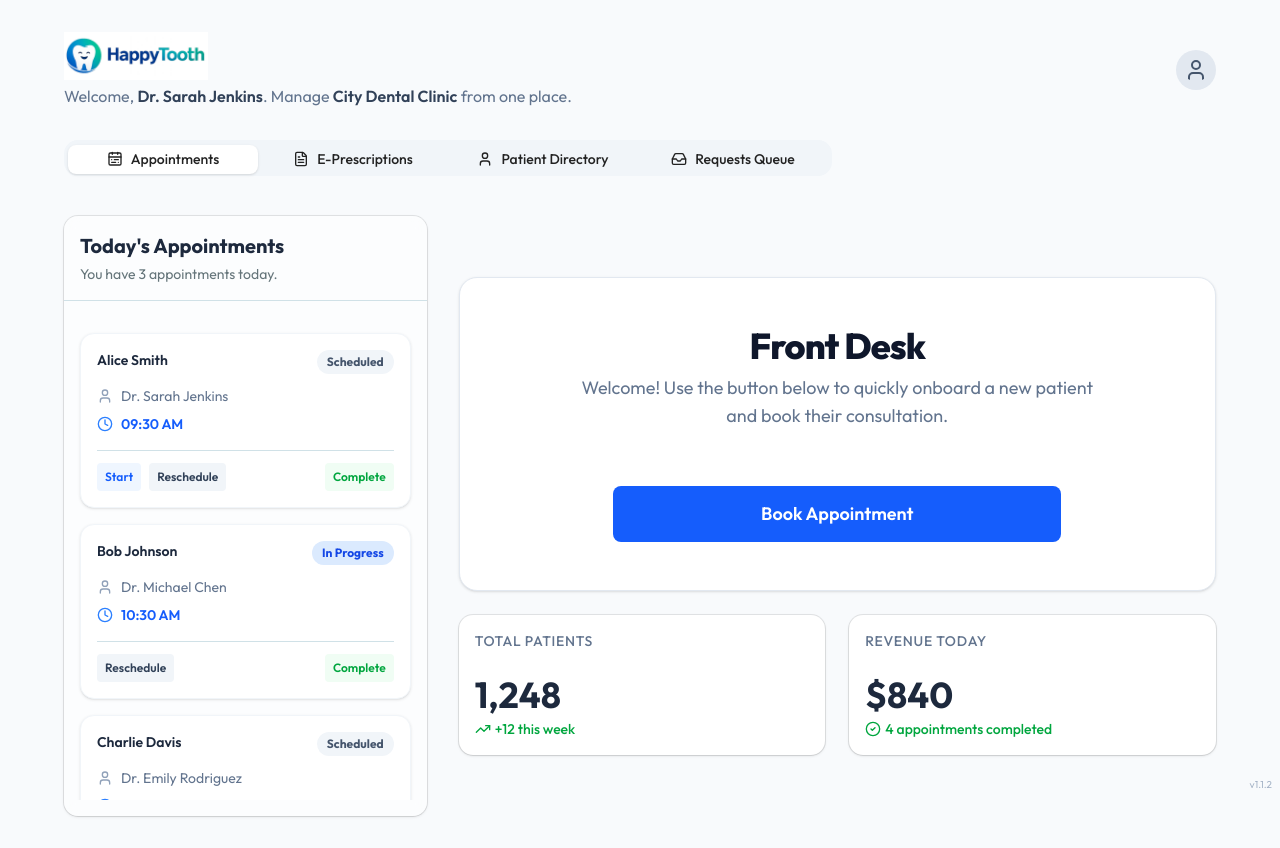
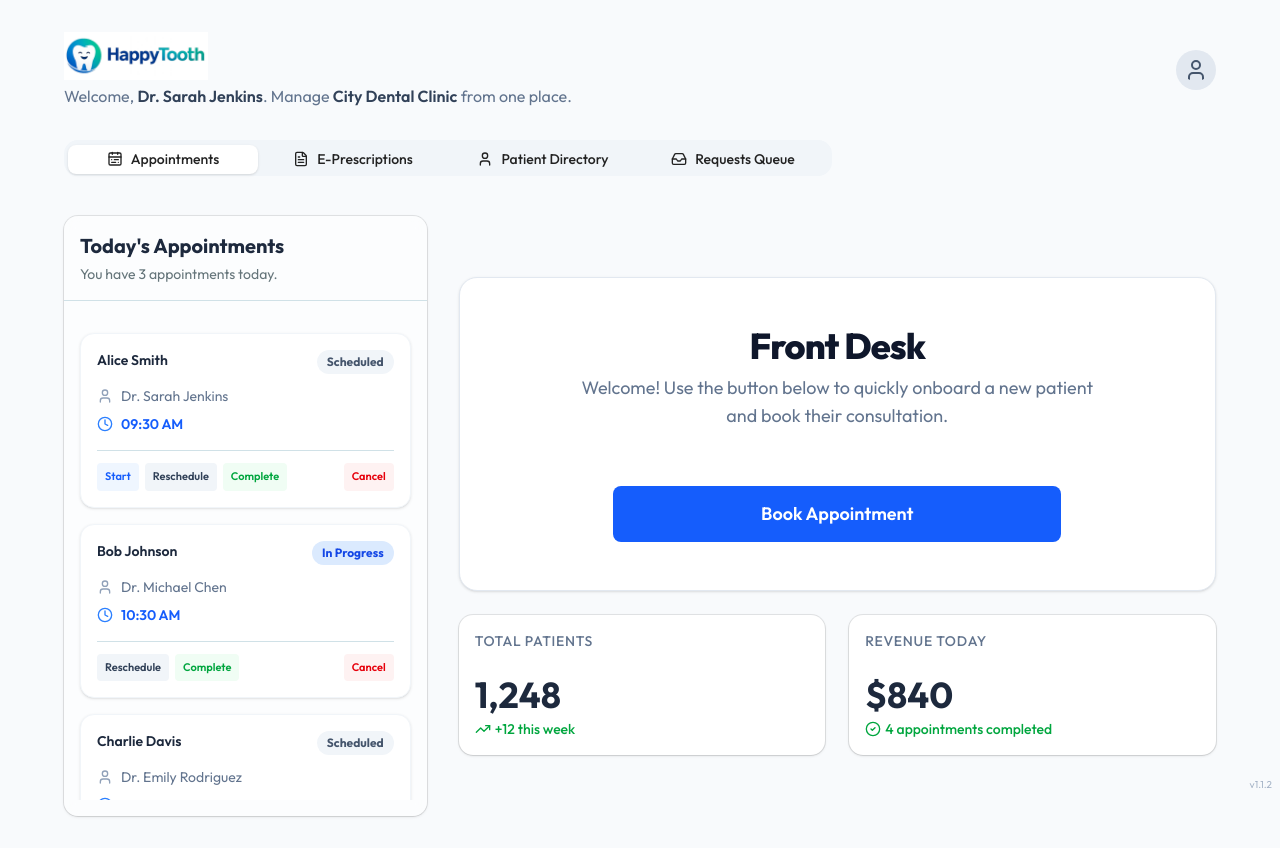
Before and after one commit to NipunMagotra/Dentistry, a Next.js app: page /1 in a window 1280 px wide. Built offline with nearby package versions, Linux system fonts and the light colour scheme.

Commit message:
fix: update reschedule status to Rescheduled and add Cancel appointment option

```diff
--- a/src/app/[tenant]/page.tsx
+++ b/src/app/[tenant]/page.tsx
@@ -174,6 +174,11 @@ export default function Dashboard() {
     localStorage.setItem("pending_appointments", JSON.stringify(updatedPending))
   }
 
+  const handleCancelAppointment = (id: string) => {
+    const list = appointments.filter((apt) => apt.id !== id)
+    updateAppointments(list)
+  }
+
   const handleUpdateStatus = (id: string, newStatus: string) => {
     const list = appointments.map((apt) => (apt.id === id ? { ...apt, status: newStatus } : apt))
     updateAppointments(list)
@@ -185,7 +190,7 @@ export default function Dashboard() {
   }
 
   const handleReschedule = (id: string, newDate: string, newTime: string) => {
-    const list = appointments.map((apt) => (apt.id === id ? { ...apt, time: newTime } : apt))
+    const list = appointments.map((apt) => (apt.id === id ? { ...apt, time: newTime, status: "Rescheduled" } : apt))
     updateAppointments(list)
 
     const rescheduledApt = appointments.find(a => a.id === id)
@@ -335,6 +340,7 @@ export default function Dashboard() {
                               <div className="font-semibold text-slate-800">{apt.patient}</div>
                               <div className={`text-xs font-bold px-2.5 py-1 rounded-full ${
                                 apt.status === 'In Progress' ? 'bg-blue-100 text-blue-700' :
+                                apt.status === 'Rescheduled' ? 'bg-amber-50 text-amber-800 border border-amber-200/50' :
                                 apt.status === 'Completed' ? 'bg-green-100 text-green-700' : 'bg-slate-100 text-slate-600'
                               }`}>
                                 {apt.status}
@@ -349,8 +355,8 @@ export default function Dashboard() {
                               </div>
                             </div>
 
-                            <div className="flex gap-2 border-t pt-3 mt-1 text-xs">
-                              {apt.status === "Scheduled" && (
+                            <div className="flex gap-1.5 border-t pt-3 mt-1 text-[11px]">
+                              {(apt.status === "Scheduled" || apt.status === "Rescheduled") && (
                                 <button
                                   onClick={() => handleUpdateStatus(apt.id, "In Progress")}
                                   className="px-2 py-1.5 bg-blue-50 text-blue-600 hover:bg-blue-100 rounded font-semibold transition-colors"
@@ -366,9 +372,15 @@ export default function Dashboard() {
                               </button>
                               <button
                                 onClick={() => handleCompleteAppointment(apt)}
-                                className="px-2 py-1.5 bg-green-50 text-green-600 hover:bg-green-100 rounded font-semibold transition-colors ml-auto"
+                                className="px-2 py-1.5 bg-green-50 text-green-600 hover:bg-green-100 rounded font-semibold transition-colors"
                               >
                                 Complete
+                              </button>
+                              <button
+                                onClick={() => handleCancelAppointment(apt.id)}
+                                className="px-2 py-1.5 bg-red-50 text-red-600 hover:bg-red-100 rounded font-semibold transition-colors ml-auto"
+                              >
+                                Cancel
                               </button>
                             </div>
                           </div>
```
